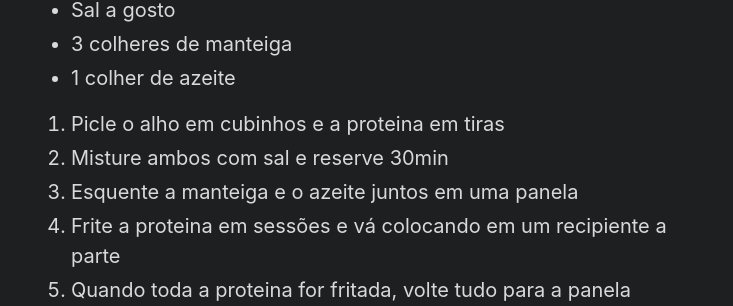
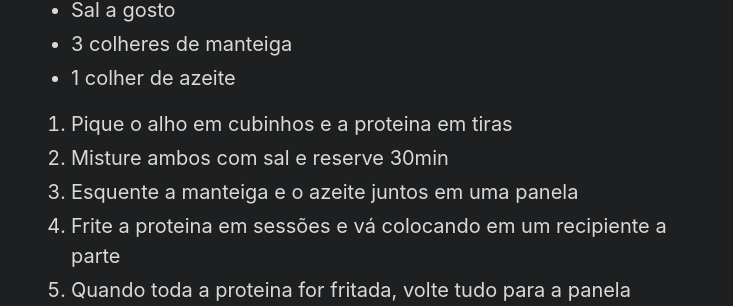
Before and after one commit to hansb21/hansb21.github.io, a Jekyll site: the page built from _recipes/strogonoff.md, in a window 1280 px wide. Shown: the part 478-784 px from the top of the page, without its empty margins (273-1006 px from the left). Built offline with Jekyll 4.4.1, drawn with Linux system fonts in a browser that asks for light colours.

Commit message:
Update strogonoff.md

```diff
--- a/_recipes/strogonoff.md
+++ b/_recipes/strogonoff.md
@@ -16,7 +16,7 @@ title: Strogonoff
 - 3 colheres de manteiga
 - 1 colher de azeite
 
-1. Picle o alho em cubinhos e a proteina em tiras
+1. Pique o alho em cubinhos e a proteina em tiras
 2. Misture ambos com sal e reserve 30min
 3. Esquente a manteiga e o azeite juntos em uma panela
 4. Frite a proteina em sessões e vá colocando em um recipiente a parte
```
